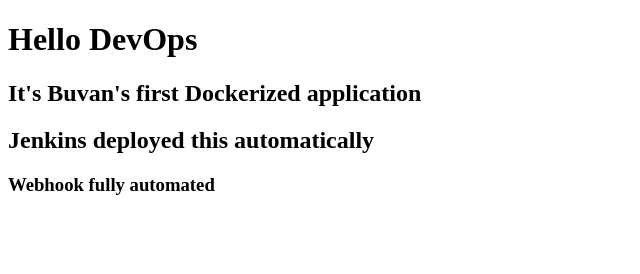
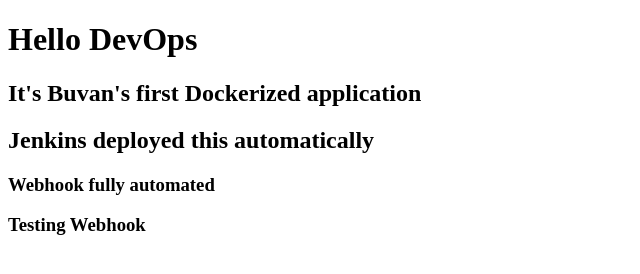
Before and after one commit to rguruprasad111-stack/devops-practice, a plain HTML site: page index.html in a window 1280 px wide. Shown: the whole page, without its empty margins (0-640 px from the left). Drawn offline with Linux system fonts and the light colour scheme.

Commit message:
its done

```diff
--- a/index.html
+++ b/index.html
@@ -8,5 +8,6 @@
     <h2>It's Buvan's first Dockerized application</h2>
     <h2>Jenkins deployed this automatically</h2>
     <h3>Webhook fully automated</h3>
+    <h3>Testing Webhook</h3>
 </body>
 </html>
```
